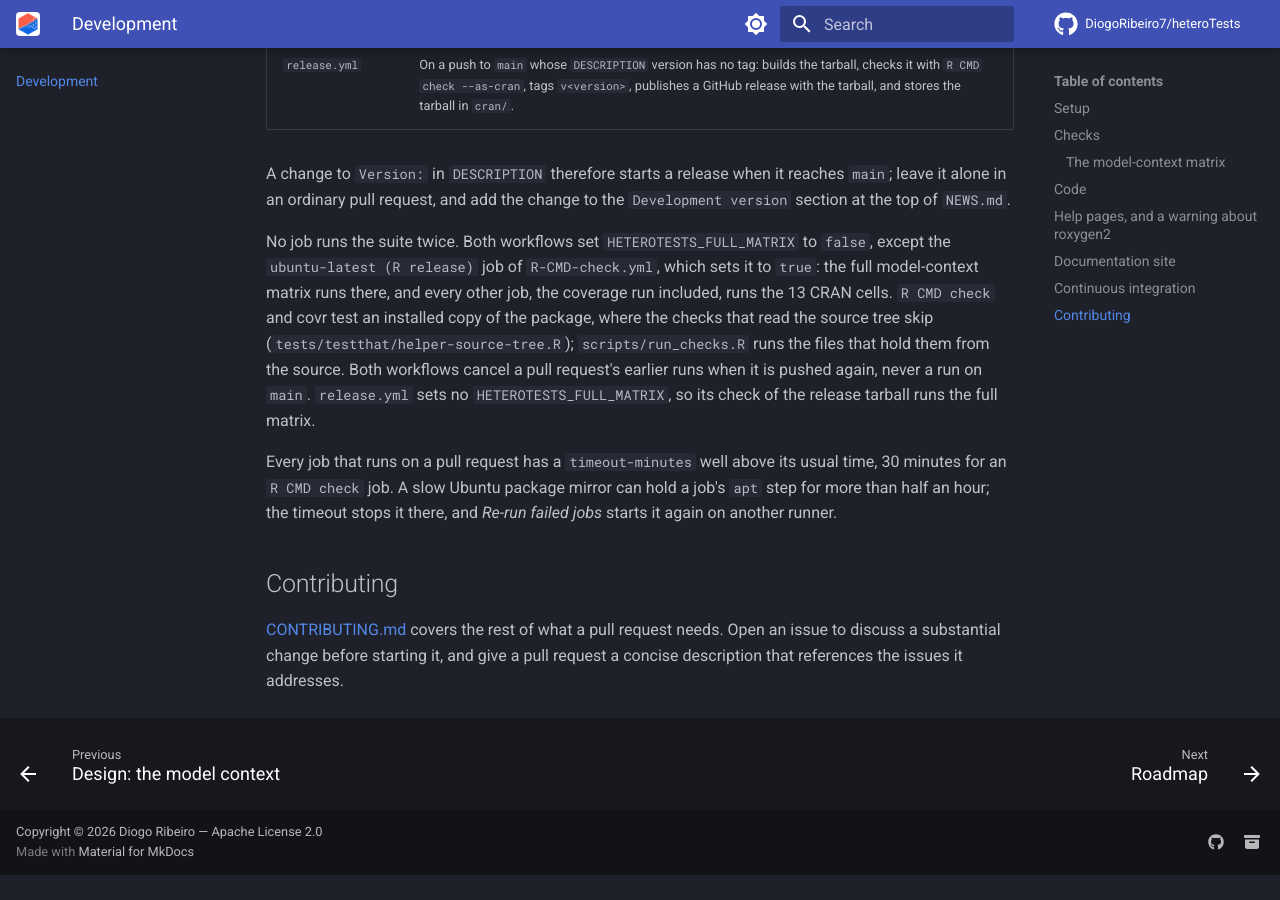
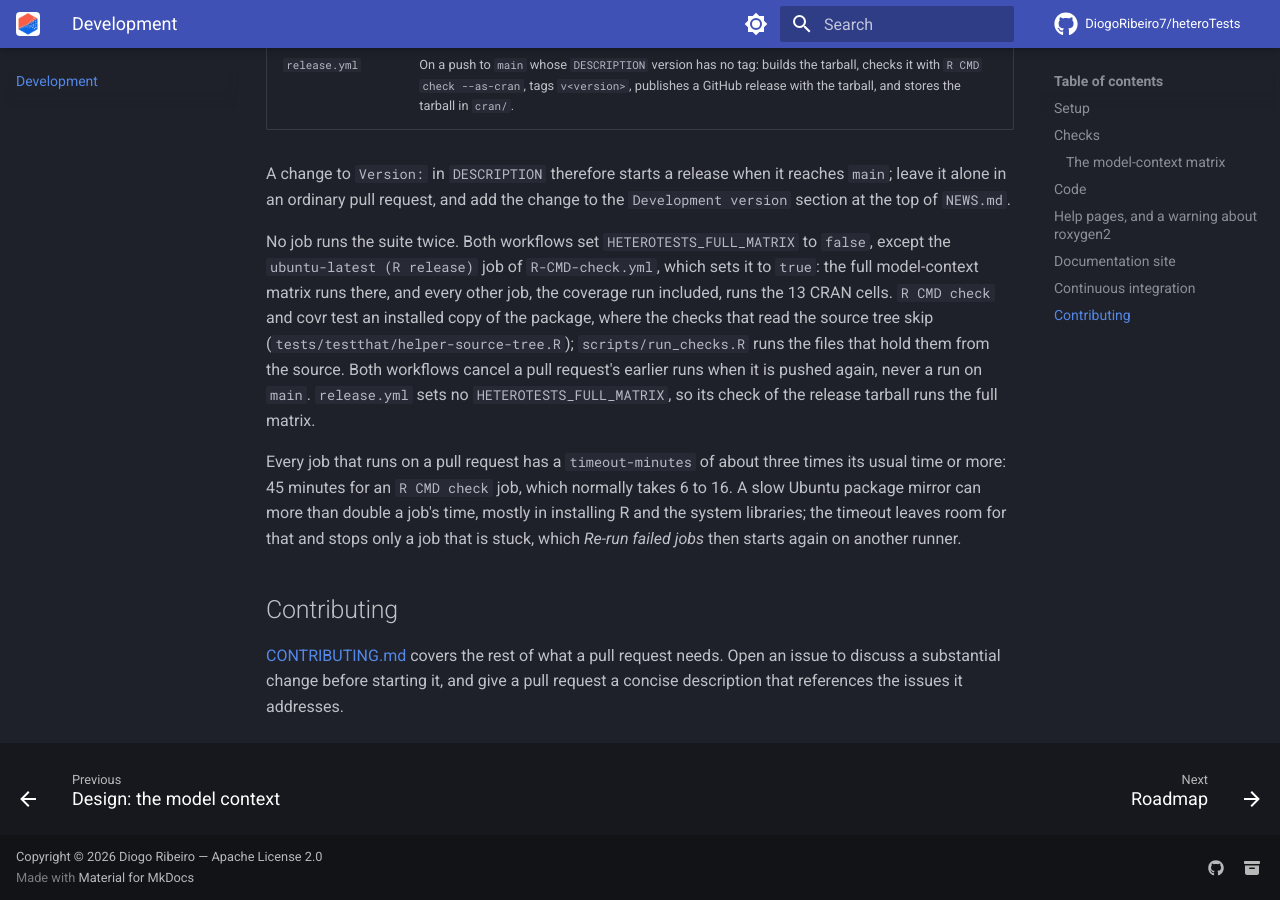
Before and after one commit to DiogoRibeiro7/heteroTests, an MkDocs documentation site: the page built from docs/development.md, in a window 1280 px wide and 900 px high, scrolled down 3378 px. Built offline with MkDocs 1.6.1 and Material for MkDocs 9.7.7, drawn with Linux system fonts in a browser that asks for light colours; comment, search, counter and statistics services are not loaded; before the commit the page ends 4253 px from its top, so only the background shows below that.

Commit message:
Raise the CI timeouts above a slow mirror's time
On a day when the runners' Ubuntu mirror ran at 100 to 500 kB/s, setup
alone took 23 minutes and the 30-minute limit stopped the R CMD check of
ubuntu-latest (R release) in its tests. The limits now stop a stuck job,
not a slow one: 45 minutes for an R CMD check job and for the style,
lint and tests job, 30 for the R 4.1 job, and 20 for the shorter ones.

```diff
--- a/docs/development.md
+++ b/docs/development.md
@@ -136,10 +136,12 @@ request's earlier runs when it is pushed again, never a run on `main`.
 `release.yml` sets no `HETEROTESTS_FULL_MATRIX`, so its check of the release
 tarball runs the full matrix.
 
-Every job that runs on a pull request has a `timeout-minutes` well above its
-usual time, 30 minutes for an `R CMD check` job. A slow Ubuntu package mirror
-can hold a job's `apt` step for more than half an hour; the timeout stops it
-there, and *Re-run failed jobs* starts it again on another runner.
+Every job that runs on a pull request has a `timeout-minutes` of about three
+times its usual time or more: 45 minutes for an `R CMD check` job, which
+normally takes 6 to 16. A slow Ubuntu package mirror can more than double a
+job's time, mostly in installing R and the system libraries; the timeout leaves
+room for that and stops only a job that is stuck, which *Re-run failed jobs*
+then starts again on another runner.
 
 ## Contributing
 
```
Also changed, not shown: 3 other files.
